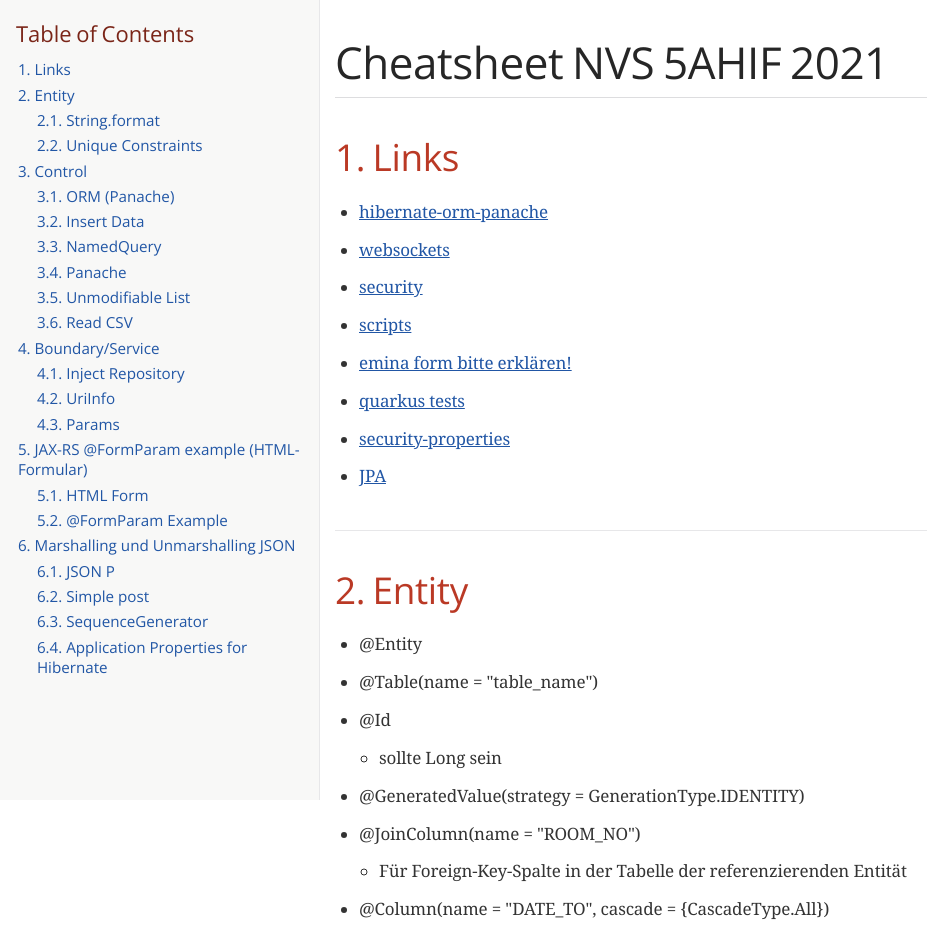
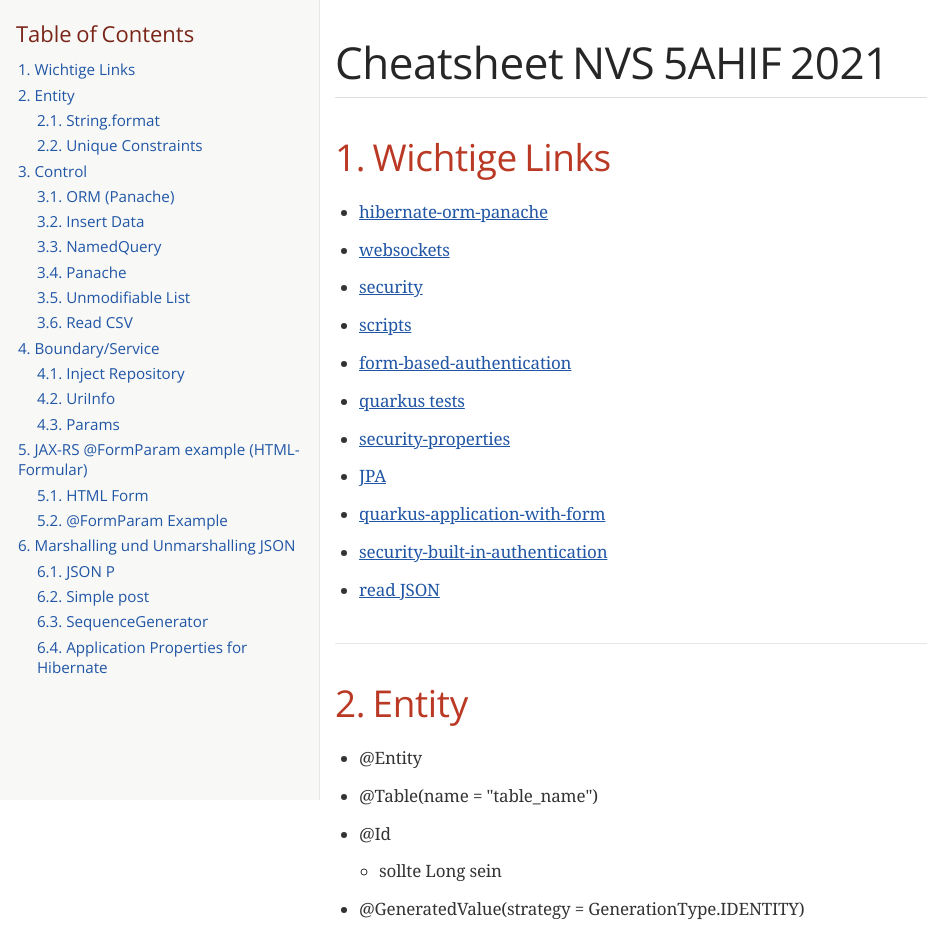
Before and after one commit to davidenkovic/nvs-cheatsheet, a plain HTML site: page docs/index.html in a window 1280 px wide. Shown: the top 925 px of the page, without its empty margins (0-927 px from the left). Drawn offline with nearby package versions, Linux system fonts and the light colour scheme; a web font is replaced by a local one.

Commit message:
update Demo Website

```diff
--- a/docs/index.html
+++ b/docs/index.html
@@ -444,7 +444,7 @@
 <div id="toc" class="toc2">
 <div id="toctitle">Table of Contents</div>
 <ul class="sectlevel1">
-<li><a href="#_links">1. Links</a></li>
+<li><a href="#_wichtige_links">1. Wichtige Links</a></li>
 <li><a href="#_entity">2. Entity</a>
 <ul class="sectlevel2">
 <li><a href="#_string_format">2.1. String.format</a></li>
@@ -487,7 +487,7 @@
 </div>
 <div id="content">
 <div class="sect1">
-<h2 id="_links"><a class="anchor" href="#_links"></a>1. Links</h2>
+<h2 id="_wichtige_links"><a class="anchor" href="#_wichtige_links"></a>1. Wichtige Links</h2>
 <div class="sectionbody">
 <div class="ulist">
 <ul>
@@ -504,7 +504,7 @@
 <p><a href="https://edufs.edu.htl-leonding.ac.at/~t.stuetz/download/nvs/scripts/">scripts</a></p>
 </li>
 <li>
-<p><a href="https://stackoverflow.com/questions/65387621/how-to-post-form-based-authentication">emina form bitte erklären!</a></p>
+<p><a href="https://stackoverflow.com/questions/65387621/how-to-post-form-based-authentication">form-based-authentication</a></p>
 </li>
 <li>
 <p><a href="https://quarkus.io/guides/getting-started-testing">quarkus tests</a></p>
@@ -514,6 +514,15 @@
 </li>
 <li>
 <p><a href="https://davidenkovic.github.io/school-notes/jpa-test.html">JPA</a></p>
+</li>
+<li>
+<p><a href="http://fxapps.blogspot.com/2019/12/quarkus-application-with-form.html">quarkus-application-with-form</a></p>
+</li>
+<li>
+<p><a href="https://quarkus.io/guides/security-built-in-authentication">security-built-in-authentication</a></p>
+</li>
+<li>
+<p><a href="https://stackoverflow.com/a/43045241">read JSON</a></p>
 </li>
 </ul>
 </div>
@@ -953,7 +962,7 @@
 </div>
 <div id="footer">
 <div id="footer-text">
-Last updated 2021-12-02 12:39:01 UTC
+Last updated 2021-12-02 16:21:04 UTC
 </div>
 </div>
 <style>
```
